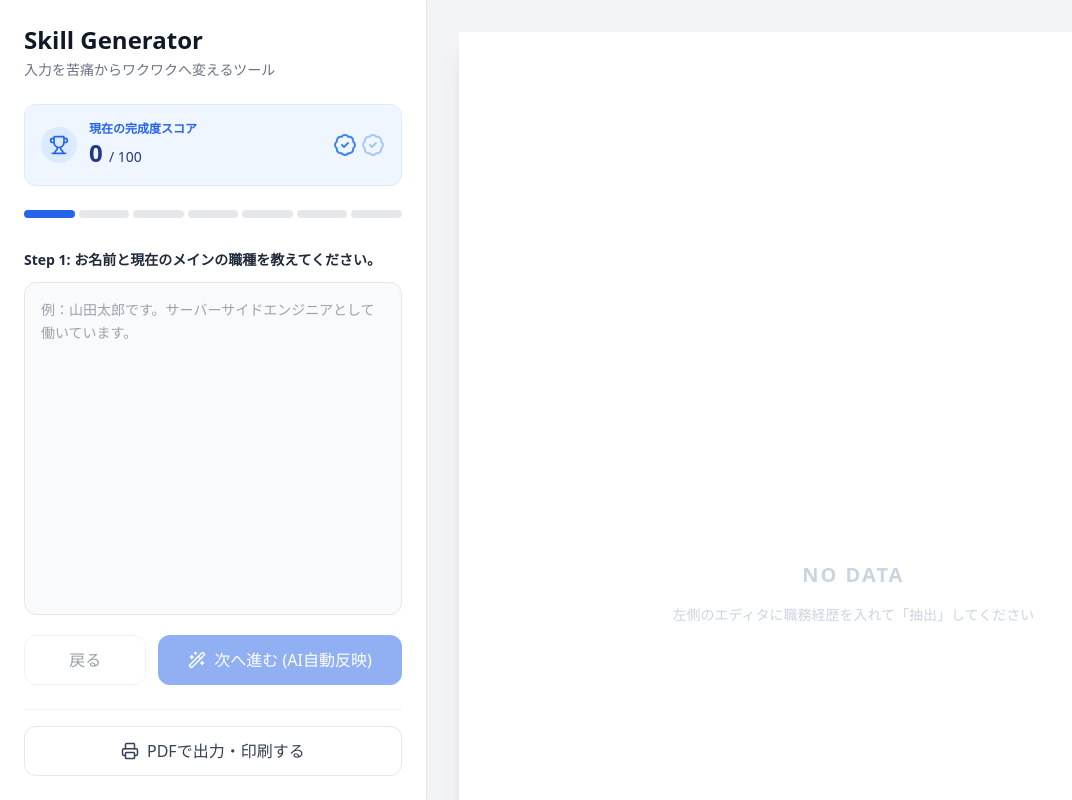
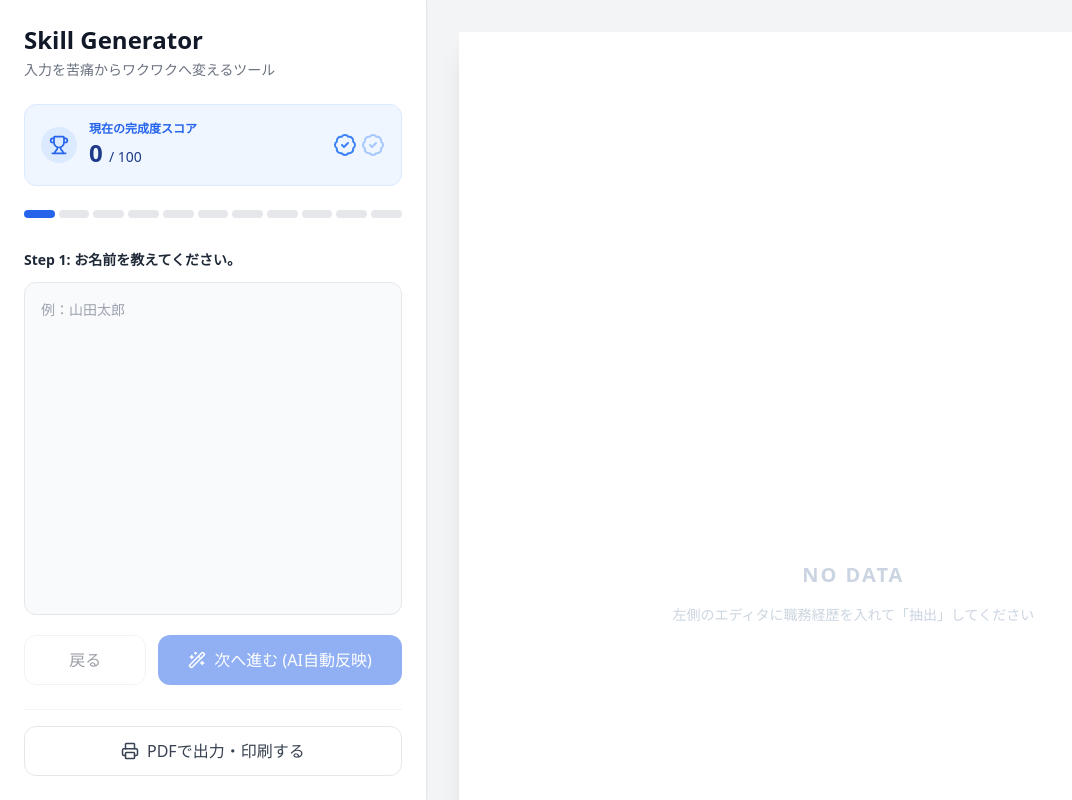
Before and after one commit to Neukomjp/killsheet-prototype, a Next.js app: page / in a window 1280 px wide. Shown: the whole page, without its empty margins (0-1072 px from the left). Built offline with nearby package versions, Linux system fonts and the light colour scheme.

Commit message:
Feat: Implement 11-step ultra-fine wizard UI with loop support

```diff
--- a/src/app/api/extract/route.ts
+++ b/src/app/api/extract/route.ts
@@ -14,52 +14,82 @@ export async function POST(req: Request) {
         let schemaConfig;
         let promptText;
 
-        if (step === 1) { // 氏名と職種
+        if (step === 1) { // 名前
             schemaConfig = z.object({
                 profile: z.object({
                     name: z.string().describe("氏名"),
-                    title: z.string().describe("職種や肩書き (例: バックエンドエンジニア)"),
+                    title: z.string().describe("今回は空文字とする"),
                 })
             });
-            promptText = `以下のメモから、氏名と現在のメイン職種を抽出してJSON形式で返してください。情報が不足している場合は推測して埋めるか「未入力」としてください。\n\n入力テキスト:\n${text}`;
-        } else if (step === 2) { // 職務要約・PR
+            promptText = `以下のテキストから「氏名」を抽出してJSONで返してください。\n\n入力テキスト:\n${text}`;
+        } else if (step === 2) { // 職種
+            schemaConfig = z.object({
+                profile: z.object({
+                    title: z.string().describe("職種や肩書き (例: バックエンドエンジニア)"),
+                    name: z.string().describe("今回は空文字とする"),
+                })
+            });
+            promptText = `以下のテキストから、現在のメインである「職種や肩書き」を抽出してJSONで返してください。\n\n入力テキスト:\n${text}`;
+        } else if (step === 3) { // 強み・自己PR
             schemaConfig = z.object({
                 profile: z.object({
                     summary: z.string().describe("2〜3文の職務要約や強み"),
                 })
             });
-            promptText = `以下の「強みや得意なこと」のメモから、エンジニアとしての魅力的な職務要約（アピールポイント）を2〜3文で作成しJSON形式で返してください。\n\n入力テキスト:\n${text}`;
-        } else if (step === 3) { // スキル
+            promptText = `以下の「強みやアピールポイント」から、エンジニアとしての魅力的な職務要約を2〜3文で作成しJSON形式で返してください。\n\n入力テキスト:\n${text}`;
+        } else if (step === 4) { // スキル
             schemaConfig = z.object({
                 skills: z.array(z.object({
-                    subject: z.string().describe("スキルのカテゴリや分野 (例: Frontend, Backend, Infra/Cloud, Team Leadなど)"),
+                    subject: z.string().describe("スキルのカテゴリや分野 (例: Frontend, Backend, Infra/Cloudなど)"),
                     score: z.number().describe("1から100の間の自己評価スコア")
-                })).describe("5つ程度の主要スキル分野のレーダーチャート用データ"),
+                })).describe("最大5つ程度の主要スキル分野"),
             });
-            promptText = `以下の「経験した技術要素」から、主要なスキル分野（カテゴリ）を最大5つ抽出し、経験に応じた自己評価スコア(1〜100)をつけてJSONで返してください。\n\n入力テキスト:\n${text}`;
-        } else if (step === 4) { // プロジェクト基本情報
+            promptText = `以下の「得意なスキル・技術」から、主要なスキル分野を最大5つ抽出し、経験に応じた自己評価スコア(1〜100)をつけてJSONで返してください。\n\n入力テキスト:\n${text}`;
+        } else if (step === 5) { // プロジェクトの概要
+            schemaConfig = z.object({
+                projects: z.array(z.object({
+                    summary: z.string().describe("プロジェクトの概要を1〜2文で"),
+                    period: z.string().describe("今回は空文字とする"),
+                    role: z.string().describe("今回は空文字とする"),
+                    tech: z.array(z.string()).describe("今回は空配列とする"),
+                    achievements: z.array(z.string()).describe("今回は空配列とする")
+                }))
+            });
+            promptText = `以下の入力から、対象となるプロジェクトの「どんなシステムだったか（概要）」を抽出してJSONで返してください。\n\n入力テキスト:\n${text}`;
+        } else if (step === 6) { // プロジェクトの期間と役割
             schemaConfig = z.object({
                 projects: z.array(z.object({
                     period: z.string().describe("プロジェクトの期間 (例: 2023.04 - 現在)"),
                     role: z.string().describe("担当した役割やチーム規模 (例: 5名体制のテックリード)"),
-                    summary: z.string().describe("プロジェクトの概要を1〜2文で"),
+                    summary: z.string().describe("今回は空文字とする"),
                     tech: z.array(z.string()).describe("今回は空配列とする"),
                     achievements: z.array(z.string()).describe("今回は空配列とする")
                 }))
             });
-            promptText = `以下の「プロジェクト概要」から、対象となるプロジェクトの履歴情報（期間、役割、概要）を抽出してJSONで返してください。使用技術と成果は空配列で構いません。\n\n入力テキスト:\n${text}`;
-        } else if (step === 5) { // プロジェクト技術
+            promptText = `以下の入力から、プロジェクトの「期間」と「役割・ポジション・チーム規模」を抽出してJSONで返してください。\n\n入力テキスト:\n${text}`;
+        } else if (step === 7) { // プロジェクトの技術スタック
             schemaConfig = z.object({
                 projects: z.array(z.object({
                     tech: z.array(z.string()).describe("使用した技術・言語・ツールのリスト"),
                     period: z.string().describe("今回は空文字とする"),
                     role: z.string().describe("今回は空文字とする"),
-                    summary: z.string().describe("担当フェーズなどの概要文"),
+                    summary: z.string().describe("今回は空文字とする"),
                     achievements: z.array(z.string()).describe("今回は空配列とする")
                 }))
             });
-            promptText = `以下のメモから、プロジェクトで使用した技術スタック（言語、インフラ、ツール等）のリストと、担当した工程（要件定義〜運用など）を概要（summary）として抽出してください。\n\n入力テキスト:\n${text}`;
-        } else if (step === 6) { // プロジェクト成果
+            promptText = `以下の入力から、プロジェクトで使用した技術スタック（言語、DB、インフラ、ツール等）をリスト化してJSONで返してください。\n\n入力テキスト:\n${text}`;
+        } else if (step === 8) { // プロジェクトの担当工程
+            schemaConfig = z.object({
+                projects: z.array(z.object({
+                    summary: z.string().describe("担当した開発工程やフェーズ（要件定義〜など）"),
+                    tech: z.array(z.string()).describe("今回は空配列とする"),
+                    period: z.string().describe("今回は空文字とする"),
+                    role: z.string().describe("今回は空文字とする"),
+                    achievements: z.array(z.string()).describe("今回は空配列とする")
+                }))
+            });
+            promptText = `以下の入力から、ユーザーがプロジェクトで「担当した工程（フェーズ）」を抽出し、概要文の形式にしてJSONで返してください。\n\n入力テキスト:\n${text}`;
+        } else if (step === 9) { // プロジェクトの成果・実績
             schemaConfig = z.object({
                 projects: z.array(z.object({
                     achievements: z.array(z.string()).describe("達成したこと・工夫したこと・成果（定量的な数字があればベター。箇条書きリスト）"),
@@ -69,8 +99,8 @@ export async function POST(req: Request) {
                     tech: z.array(z.string()).describe("今回は空配列とする")
                 }))
             });
-            promptText = `以下のメモから、プロジェクトにおける「苦労した点」や「達成した成果・実績（数字の改善など）」を抽出し、アピールポイントとなるような箇条書きのアクションリスト（achievements）に変換してください。\n\n入力テキスト:\n${text}`;
-        } else if (step === 7) { // 資格・リンク
+            promptText = `以下の「一番苦労したこと・達成した成果」のメモから、アピールポイントとなるような箇条書きのアクションリスト（achievements）に変換しJSONで返してください。\n\n入力テキスト:\n${text}`;
+        } else if (step === 11) { // 資格・リンク
             schemaConfig = z.object({
                 profile: z.object({
                     certifications: z.array(z.string()).describe("保有資格のリスト"),
--- a/src/app/page.tsx
+++ b/src/app/page.tsx
@@ -62,31 +62,33 @@ export default function Home() {
         setData(prevData => {
           let updatedProjects = [...prevData.projects];
 
-          // ----- プロジェクト情報（Step 4, 5, 6）のマージロジック -----
+          // ----- プロジェクト情報（Step 5〜9）のマージロジック -----
           if (result.projects && result.projects.length > 0) {
             const extractedItem = result.projects[0];
 
-            if (step === 4) {
-              // Step 4: 新しいプロジェクトを追加
+            if (step === 5) {
+              // Step 5: 新しいプロジェクトを追加（概要のみ）
               updatedProjects = [
                 {
                   id: Date.now().toString() + Math.random().toString(36).substring(7),
-                  period: extractedItem.period || "",
-                  role: extractedItem.role || "",
+                  period: "",
+                  role: "",
                   summary: extractedItem.summary || "",
                   tech: [],
                   achievements: [],
                 },
                 ...updatedProjects
               ];
-            } else if (step === 5 || step === 6) {
-              // Step 5, 6: 直前に作られた配列の先頭のプロジェクトを更新
+            } else if (step >= 6 && step <= 9) {
+              // Step 6〜9: 直前に作られた配列の先頭のプロジェクトを更新
               if (updatedProjects.length > 0) {
                 updatedProjects[0] = {
                   ...updatedProjects[0],
-                  tech: step === 5 ? extractedItem.tech || [] : updatedProjects[0].tech,
-                  summary: step === 5 && extractedItem.summary ? extractedItem.summary : updatedProjects[0].summary,
-                  achievements: step === 6 ? extractedItem.achievements || [] : updatedProjects[0].achievements,
+                  period: step === 6 && extractedItem.period ? extractedItem.period : updatedProjects[0].period,
+                  role: step === 6 && extractedItem.role ? extractedItem.role : updatedProjects[0].role,
+                  tech: step === 7 ? extractedItem.tech || [] : updatedProjects[0].tech,
+                  summary: step === 8 && extractedItem.summary ? `${updatedProjects[0].summary} \n[担当工程] ${extractedItem.summary}` : updatedProjects[0].summary,
+                  achievements: step === 9 ? extractedItem.achievements || [] : updatedProjects[0].achievements,
                 };
               }
             }
@@ -109,7 +111,7 @@ export default function Home() {
         });
 
         // 成功した喜びを演出する紙吹雪エフェクト (最終ステップ)
-        if (step === 7) {
+        if (step === 11) {
           confetti({
             particleCount: 150,
             spread: 80,
--- a/src/components/Editor.tsx
+++ b/src/components/Editor.tsx
@@ -12,33 +12,40 @@ interface EditorProps {
 
 export default function Editor({ data, isExtracting, onExtract }: EditorProps) {
     const [currentStep, setCurrentStep] = useState(1);
-    const [inputs, setInputs] = useState({ 1: "", 2: "", 3: "", 4: "", 5: "", 6: "", 7: "" });
+    const [inputs, setInputs] = useState<Record<number, string>>({});
 
-    const totalSteps = 7;
+    const totalSteps = 11;
 
-    const placeholders = {
-        1: "例：山田太郎です。サーバーサイドエンジニアとして働いています。",
-        2: "例：要件定義から実装まで、一人称で完結できるのが強みです。また、後輩の育成やコードレビュー文化の推進にも貢献してきました。",
-        3: "例：業務ではJavaとSpring Bootを3年、AWS(EC2, RDS)でのインフラ構築を経験しました。個人開発でReactも少し触っています。",
-        4: "例：2022年から1年間、大手ECサイトの決済システムのリプレイスを行いました。5名チームのテックリードでした。",
-        5: "例：要件定義からリリースまで一貫して担当しました。技術はGo、PostgreSQL、Docker、AWS ECSを使用しました。",
-        6: "例：既存のレガシーコードの解読に苦労しましたが、テストを拡充しながらリファクタリングを完遂し、処理時間を30%削減しました。",
-        7: "例：AWS認定ソリューションアーキテクト アソシエイトを持っています。GitHub: https://github.com/..."
+    const placeholders: Record<number, string> = {
+        1: "例：山田太郎",
+        2: "例：バックエンドエンジニア、テックリードなど",
+        3: "例：アーキテクチャ設計から実装まで一人称で完結できるのが強みです。後輩の育成やコードレビュー文化の推進にも貢献してきました。",
+        4: "例：Java(5年), Spring Boot(3年), AWS(EC2, RDS)(2年)",
+        5: "例：大手ECサイトの決済基盤システムのリプレイス",
+        6: "例：2023年4月〜現在。5名チームのサブリーダーとして参画しました。",
+        7: "例：言語はGo、DBはPostgreSQL、インフラはAWS ECSを使用しました。",
+        8: "例：要件定義から基本設計、一部実装とテストまで一貫して担当しました。",
+        9: "例：既存のレガシーコードの解読に苦労しましたが、テストを拡充しながらリファクタリングを完遂し、処理時間を30%削減しました。",
+        11: "例：AWS認定ソリューションアーキテクト アソシエイトを持っています。GitHub: https://github.com/..."
     };
 
-    const titles = {
-        1: "Step 1: お名前と現在のメインの職種を教えてください。",
-        2: "Step 2: ご自身の「強み」や「得意なこと」は何ですか？",
-        3: "Step 3: これまで経験した主な言語やツール、インフラ技術を教えてください。",
-        4: "Step 4: 一番アピールしたいプロジェクトの概要（期間、チーム規模、担当役割）を教えてください。",
-        5: "Step 5: そのプロジェクトで使用した「技術・環境」と「担当した工程」を教えてください。",
-        6: "Step 6: そのプロジェクトで「一番苦労した点」や「達成した成果・実績」を教えてください。",
-        7: "Step 7: 保有資格や、GitHub/QiitaなどのポートフォリオURLがあれば教えてください。"
+    const titles: Record<number, string> = {
+        1: "Step 1: お名前を教えてください。",
+        2: "Step 2: 現在のメインの職種は何ですか？",
+        3: "Step 3: エンジニアとしての「一番の強み・アピールポイント」を教えてください。",
+        4: "Step 4: 得意なスキル・技術は何ですか？（最大5つ）",
+        5: "Step 5: 一番アピールしたいプロジェクトは、何のシステムでしたか？（概要）",
+        6: "Step 6: そのプロジェクトの「期間」と「あなたの役割」を教えてください。",
+        7: "Step 7: そのプロジェクトで使用した「言語・フレームワーク・インフラ」は何でしたか？",
+        8: "Step 8: あなたが「担当した工程」はどこでしたか？",
+        9: "Step 9: そのプロジェクトで「一番苦労したこと・達成した成果」を教えてください。",
+        10: "Step 10: ほかに書きたいプロジェクトはありますか？",
+        11: "Step 11: 保有しているIT資格や、ポートフォリオ（GitHub等）のURLがあれば教えてください。"
     };
 
     const handleNext = () => {
-        const text = inputs[currentStep as keyof typeof inputs];
-        if (text.trim()) {
+        const text = inputs[currentStep] || "";
+        if (text.trim() && currentStep !== 10) {
             onExtract(text, currentStep);
         }
         if (currentStep < totalSteps) setCurrentStep(c => c + 1);
@@ -46,6 +53,21 @@ export default function Editor({ data, isExtracting, onExtract }: EditorProps) {
 
     const handlePrev = () => {
         if (currentStep > 1) setCurrentStep(c => c - 1);
+    };
+
+    const handleLoop = (yes: boolean) => {
+        if (yes) {
+            // Step 5に戻り、プロジェクト系の入力をリセット
+            setInputs(prev => {
+                const newInputs = { ...prev };
+                [5, 6, 7, 8, 9].forEach(step => delete newInputs[step]);
+                return newInputs;
+            });
+            setCurrentStep(5);
+        } else {
+            // 次のステップへ
+            setCurrentStep(11);
+        }
     };
 
     return (
@@ -85,12 +107,35 @@ export default function Editor({ data, isExtracting, onExtract }: EditorProps) {
             {/* AI抽出ウィザード入力エリア */}
             <div className="flex flex-col flex-1 space-y-3">
                 <label className="text-sm font-bold text-gray-800 block">
-                    {titles[currentStep as keyof typeof titles]}
+                    {titles[currentStep]}
                 </label>
+
+                {currentStep === 10 ? (
+                    // Step 10: 複数プロジェクト分岐用UI
+                    <div className="flex-1 flex flex-col justify-center items-center space-y-4 bg-gray-50 border border-gray-200 rounded-xl p-6">
+                        <p className="text-gray-600 font-medium">これまでの入力が1件のプロジェクトとして追加されています。</p>
+                        <div className="flex space-x-4 w-full justify-center">
+                            <button
+                                onClick={() => handleLoop(true)}
+                                className="px-6 py-4 bg-white hover:bg-gray-50 text-blue-600 border border-blue-200 rounded-xl font-bold shadow-sm transition-all"
+                            >
+                                はい（もう1件追加する）
+                            </button>
+                            <button
+                                onClick={() => handleLoop(false)}
+                                className="px-6 py-4 bg-blue-600 hover:bg-blue-700 text-white rounded-xl font-bold shadow-sm transition-all"
+                            >
+                                いいえ（次のステップへ）
+                            </button>
+                        </div>
+                    </div>
+                ) : (
+                    // 通常の入力UI
+                    <>
                         <textarea
                             className="flex-1 w-full bg-gray-50 border border-gray-200 rounded-xl p-4 text-sm focus:ring-2 focus:ring-blue-500 focus:border-transparent outline-none resize-none leading-relaxed"
-                    placeholder={placeholders[currentStep as keyof typeof placeholders]}
-                    value={inputs[currentStep as keyof typeof inputs]}
+                            placeholder={placeholders[currentStep]}
+                            value={inputs[currentStep] || ""}
                             onChange={(e) => setInputs(prev => ({ ...prev, [currentStep]: e.target.value }))}
                         />
 
@@ -104,7 +149,7 @@ export default function Editor({ data, isExtracting, onExtract }: EditorProps) {
                             </button>
                             <button
                                 onClick={handleNext}
-                        disabled={isExtracting || !inputs[currentStep as keyof typeof inputs].trim()}
+                                disabled={isExtracting || !(inputs[currentStep] || "").trim()}
                                 className="w-2/3 bg-blue-600 hover:bg-blue-700 text-white font-medium py-3 px-4 rounded-xl flex items-center justify-center transition-colors disabled:opacity-50 disabled:cursor-not-allowed"
                             >
                                 {isExtracting ? (
@@ -120,6 +165,8 @@ export default function Editor({ data, isExtracting, onExtract }: EditorProps) {
                                 )}
                             </button>
                         </div>
+                    </>
+                )}
             </div>
 
             {/* 印刷・プレビューボタン */}
```
Lines whose indentation alone changed are shown as unchanged.
